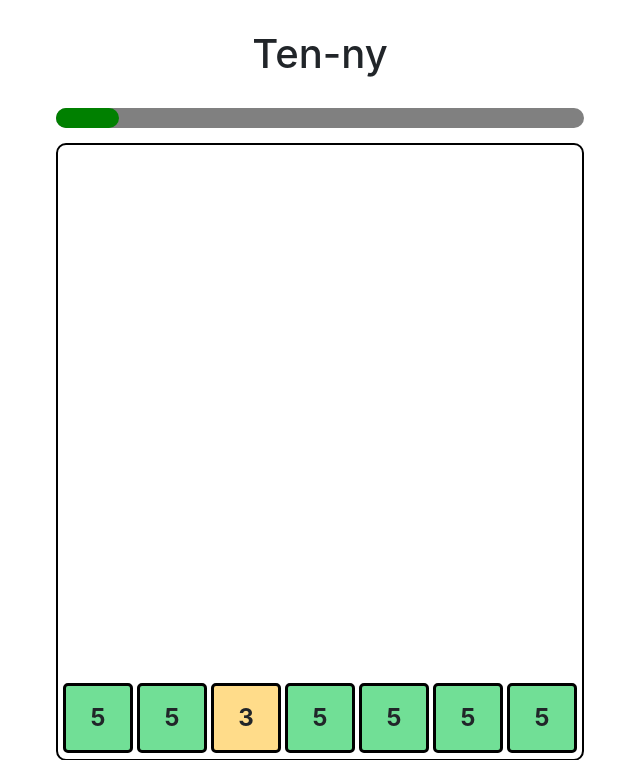
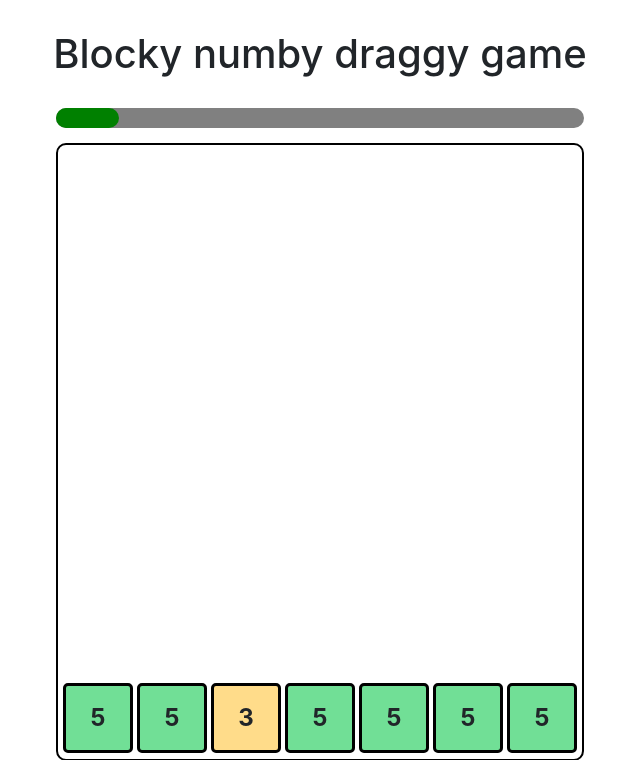
Before and after one commit to sandormatyas/twenty-game-js, a Flask app: page / in a window 1280 px wide. Shown: the top 760 px of the page, without its empty margins (320-960 px from the left). Run offline with Flask 2, Linux system fonts and the light colour scheme; some libraries are stand-ins or nearby versions.

Commit message:
change textelements

```diff
--- a/templates/game.html
+++ b/templates/game.html
@@ -4,7 +4,7 @@
 {% endblock %}
 {% block content %}
     <div id="game-title">
-        <h1>Ten-ny</h1>
+        <h1>Blocky numby draggy game</h1>
     </div>
     <div class="mx-auto game-board" id="main-game-board" data-drag-source="" data-drag-number="">
         <div id="timer-container">
--- a/templates/layout.html
+++ b/templates/layout.html
@@ -3,7 +3,7 @@
 <head>
     {% block head %}
         <meta charset="UTF-8">
-        <title>Twenty</title>
+        <title>Blocky numby draggy game</title>
         <link rel="stylesheet" href="https://stackpath.bootstrapcdn.com/bootstrap/4.1.3/css/bootstrap.min.css"
               integrity="sha384-MCw98/SFnGE8fJT3GXwEOngsV7Zt27NXFoaoApmYm81iuXoPkFOJwJ8ERdknLPMO"
               crossorigin="anonymous">
```
